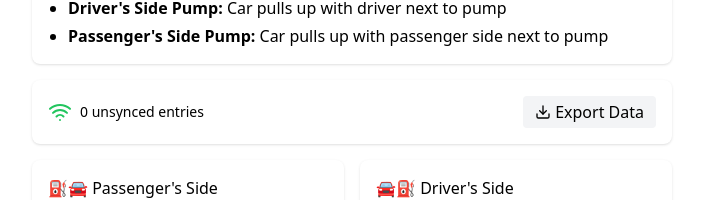
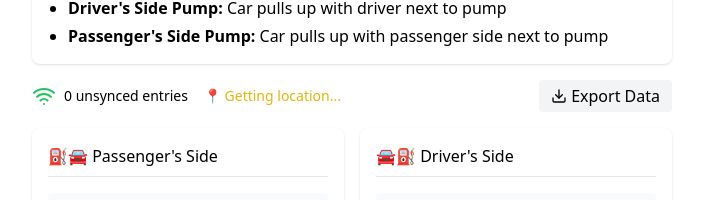
Before and after one commit to hugomosh/gas-station, a React (Vite) app: page / in a window 1280 px wide. Shown: the part 152-352 px from the top of the page, without its empty margins (288-991 px from the left). Built offline with nearby package versions, Linux system fonts and the light colour scheme; no server answers.

Commit message:
Enable gps to the entries to track what station was the data collected in.

```diff
--- a/src/DataCollection.jsx
+++ b/src/DataCollection.jsx
@@ -28,6 +28,11 @@ export default function GasStationForm() {
   const [entries, setEntries] = useState([]);
   const [isOnline, setIsOnline] = useState(navigator.onLine);
   const [unsyncedCount, setUnsyncedCount] = useState(0);
+  const [location, setLocation] = useState({
+    latitude: null,
+    longitude: null,
+    error: null,
+  });
 
   // Add sync function
   const syncEntries = async () => {
@@ -44,6 +49,10 @@ export default function GasStationForm() {
         pump_side: entry.pumpSide,
         notes: entry.notes,
         is_match: entry.isMatch,
+        // Format location as PostGIS point if available
+        ...(entry.location && {
+          location: `POINT(${entry.location.longitude} ${entry.location.latitude})`,
+        }),
       }));
 
       // Insert entries into Supabase
@@ -68,6 +77,35 @@ export default function GasStationForm() {
       console.error("Sync error:", error);
     }
   };
+
+  // Add useEffect for GPS tracking
+  useEffect(() => {
+    if (!navigator.geolocation) {
+      setLocation((prev) => ({ ...prev, error: "Geolocation is not supported" }));
+      return;
+    }
+
+    const success = (position) => {
+      setLocation({
+        latitude: position.coords.latitude,
+        longitude: position.coords.longitude,
+        error: null,
+      });
+    };
+
+    const error = (error) => {
+      setLocation((prev) => ({ ...prev, error: error.message }));
+    };
+
+    // Get initial position
+    navigator.geolocation.getCurrentPosition(success, error);
+
+    // Watch position
+    const watchId = navigator.geolocation.watchPosition(success, error);
+
+    // Cleanup
+    return () => navigator.geolocation.clearWatch(watchId);
+  }, []);
 
   // Auto-sync when online
   useEffect(() => {
@@ -165,6 +203,12 @@ export default function GasStationForm() {
         pumpSide: stationData.pumpSide,
         notes: stationData.notes,
         isMatch: stationData.fuelDoorPosition === stationData.pumpSide,
+        location: location.error
+          ? null
+          : {
+              latitude: location.latitude,
+              longitude: location.longitude,
+            },
         synced: false,
       };
 
@@ -366,20 +410,34 @@ export default function GasStationForm() {
       </div>
 
       {/* Status Bar */}
-      <div className="bg-white shadow rounded-lg p-4">
+      {/* Add this to your Status Bar */}
       <div className="flex justify-between items-center">
+        <div className="flex items-center space-x-4">
+          {/* Existing online status */}
           <div className="flex items-center space-x-2">
             {isOnline ? <Wifi className="text-green-500" /> : <WifiOff className="text-red-500" />}
             <span className="text-sm">{unsyncedCount} unsynced entries</span>
-            {isOnline && unsyncedCount > 0 && (
-              <button
-                onClick={syncEntries}
-                className="text-sm bg-blue-500 text-white px-2 py-1 rounded hover:bg-blue-600"
-              >
-                Sync Now
-              </button>
+          </div>
+
+          {/* Location status */}
+          <div className="flex items-center space-x-2">
+            {location.error ? (
+              <div className="flex items-center text-red-500">
+                <span className="text-sm">📍 Location unavailable</span>
+              </div>
+            ) : location.latitude ? (
+              <div className="flex items-center text-green-500">
+                <span className="text-sm">📍 Location active</span>
+              </div>
+            ) : (
+              <div className="flex items-center text-yellow-500">
+                <span className="text-sm">📍 Getting location...</span>
+              </div>
             )}
           </div>
+        </div>
+
+        {/* Export button */}
         <button
           onClick={exportData}
           className="flex items-center space-x-1 bg-gray-100 hover:bg-gray-200 px-3 py-1 rounded"
@@ -387,7 +445,6 @@ export default function GasStationForm() {
           <Download className="w-4 h-4" />
           <span>Export Data</span>
         </button>
-        </div>
       </div>
 
       {/* Station Timers */}
```
Lines whose indentation alone changed are shown as unchanged.
